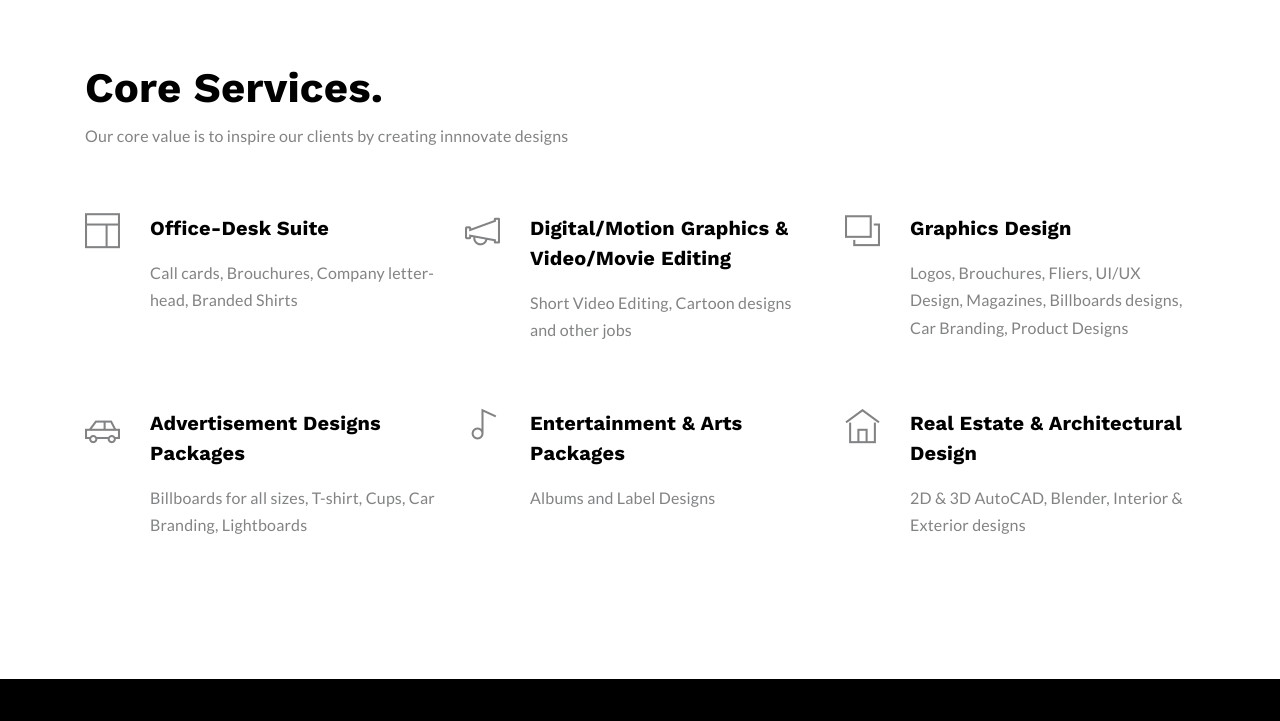
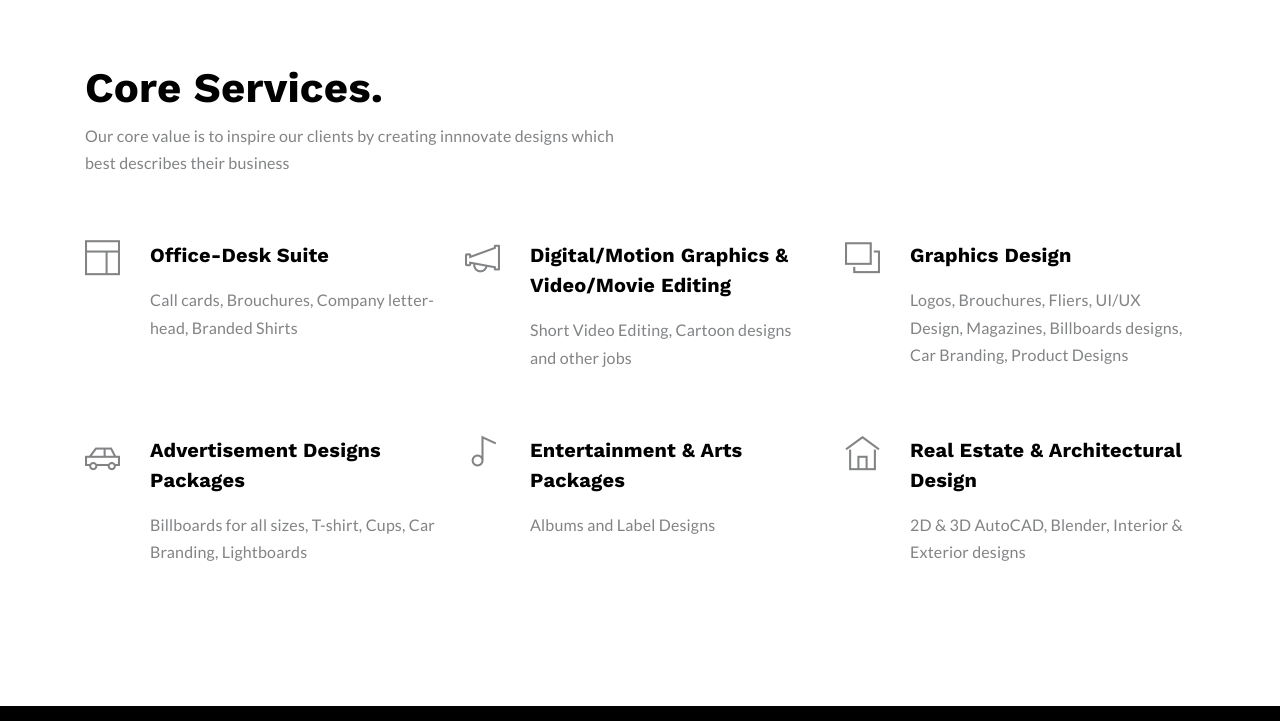
Before and after one commit to kojotete/wecraaft, a plain HTML site: page index.html in a window 1280 px wide. Shown: the part 1600-2321 px from the top of the page. Drawn offline with nearby package versions, Linux system fonts and the light colour scheme; some packages are replaced by stand-ins of ours.

Commit message:
Update index.html

```diff
--- a/index.html
+++ b/index.html
@@ -219,7 +219,7 @@
 		<div class="row">
 			<div class="col-lg-6">
 				<h2 class="mb-2 ">Core Services.</h2>
-				<p class="mb-5">Our core value is to inspire our clients by creating innnovate designs </p>
+				<p class="mb-5">Our core value is to inspire our clients by creating innnovate designs which best describes their business </p>
 			</div>
 		</div>
 
```
